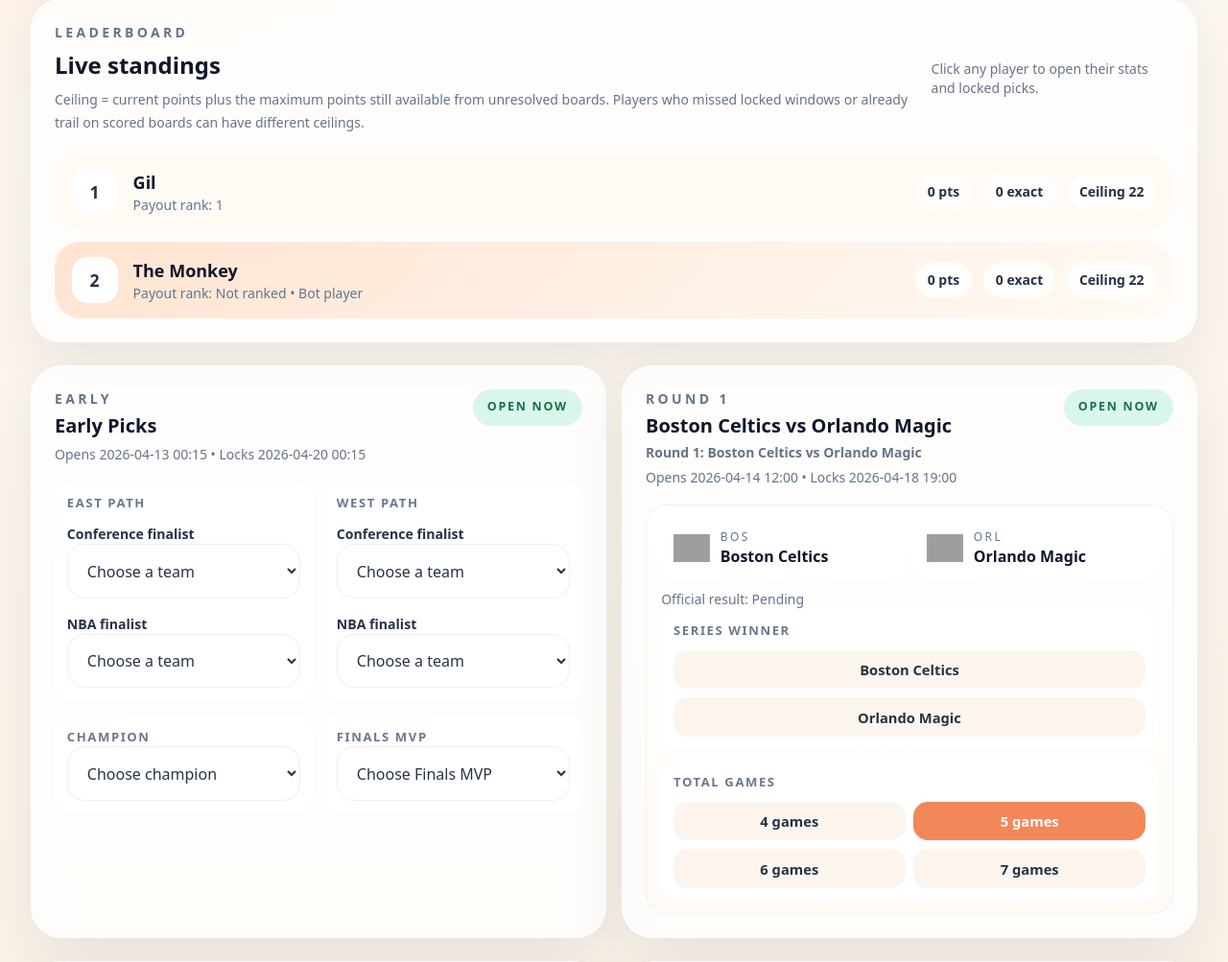
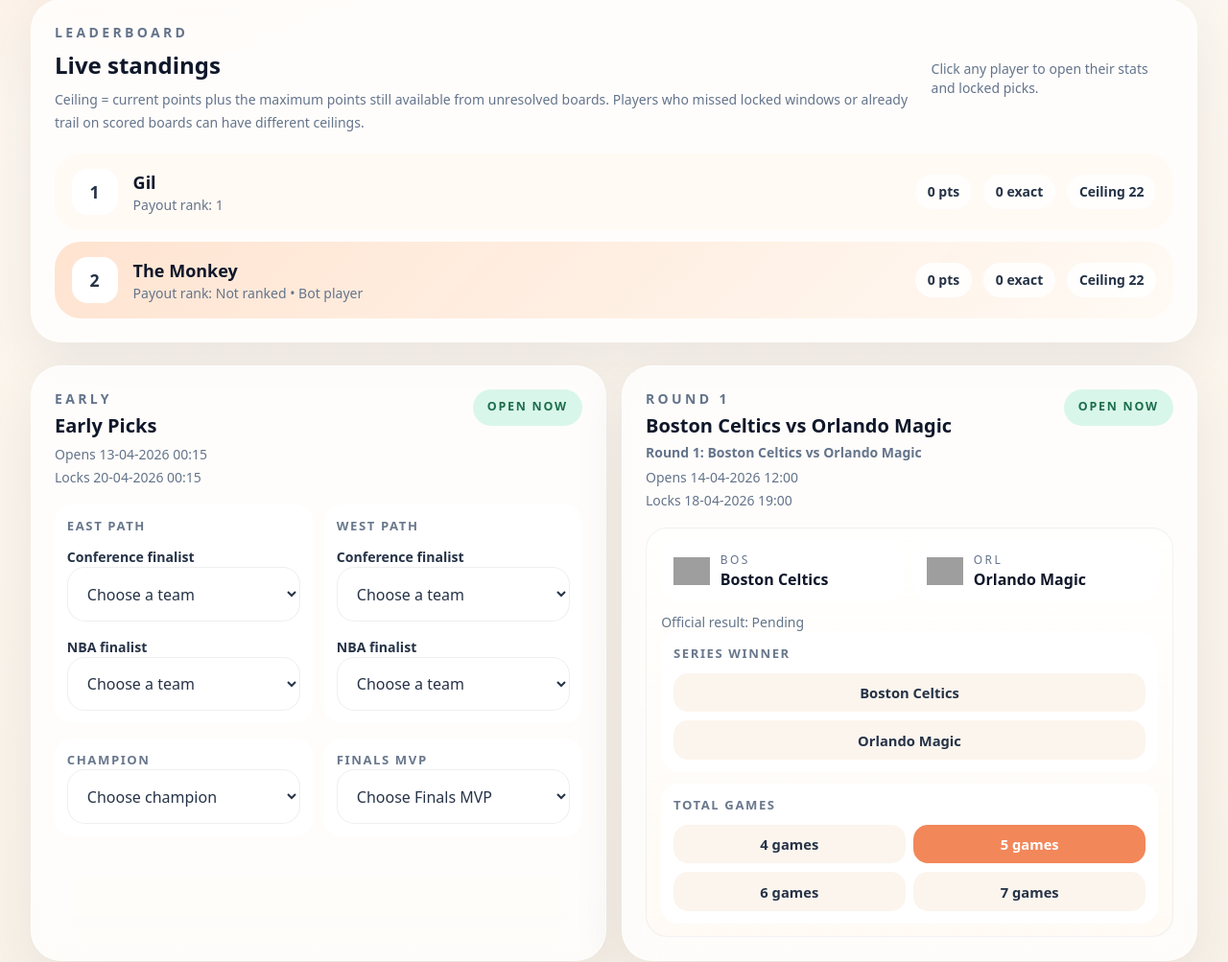
Before and after one commit to giltalmor228-ux/NBA, a FastAPI app: page /pools/1b8af90f-78a4-4896-9ad9-881c26fd5ffc in a window 1280 px wide. Shown: the part 742-1745 px from the top of the page at 96% size. Run offline with FastAPI, Linux system fonts and the light colour scheme; some libraries are stand-ins or nearby versions; grey boxes are pictures that could not be loaded.

Commit message:
Timestamp ordering

```diff
--- a/app/main.py
+++ b/app/main.py
@@ -124,7 +124,7 @@ def localize_datetime_input(value: datetime) -> str:
 def localize_datetime_display(value: datetime) -> str:
     if value.tzinfo is None:
         value = value.replace(tzinfo=timezone.utc)
-    return value.astimezone(LOCAL_TZ).strftime("%Y-%m-%d %H:%M")
+    return value.astimezone(LOCAL_TZ).strftime("%d-%m-%Y %H:%M")
 
 
 templates.env.globals["localize_datetime_display"] = localize_datetime_display
--- a/app/templates/pool.html
+++ b/app/templates/pool.html
@@ -139,7 +139,10 @@
                 {% else %}
                   <h3 class="mt-1 text-xl font-bold text-slate-900">{{ window.name }}</h3>
                 {% endif %}
-                <p class="mt-1 text-sm leading-6 text-slate-500">Opens {{ localize_datetime_display(window.opens_at) }} • Locks {{ localize_datetime_display(window.locks_at) }}</p>
+                <p class="mt-1 text-sm leading-6 text-slate-500">
+                  Opens {{ localize_datetime_display(window.opens_at) }}<br />
+                  Locks {{ localize_datetime_display(window.locks_at) }}
+                </p>
               </div>
               <div class="flex flex-wrap gap-2">
                 <span class="status-pill {% if window.is_locked %}status-pill--locked{% else %}status-pill--open{% endif %}">
```
Also changed, not shown: smoke_nba_pool.db, test_nba_pool.db.
